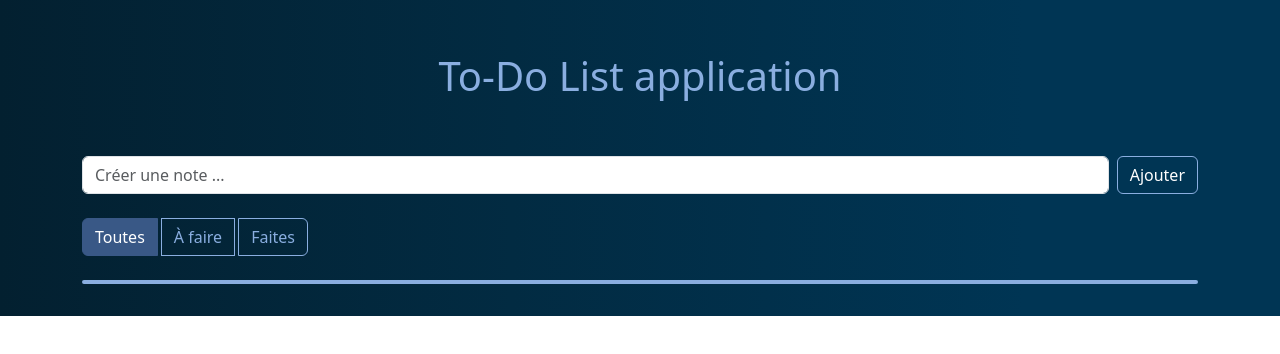
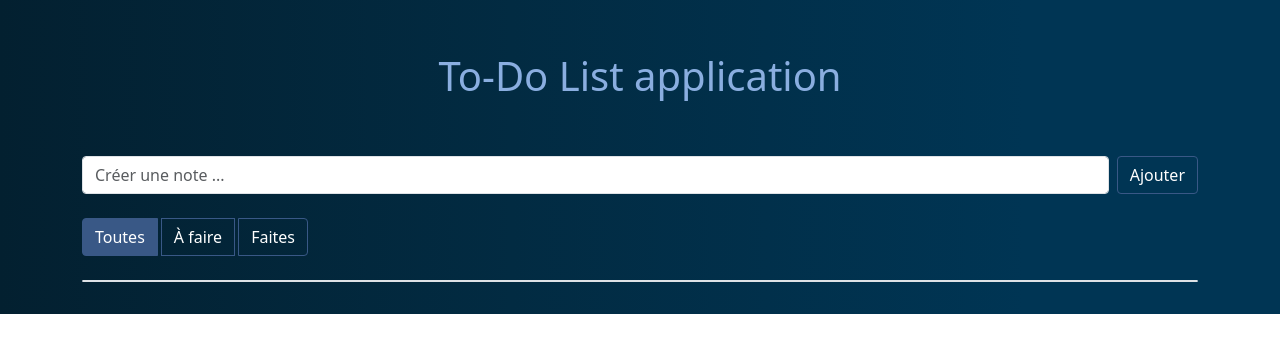
Before and after one commit to Bubhux/App-TodoListCalendar, a React (Vite) app: page / in a window 1280 px wide. Shown: the top 354 px of the page. Built offline with nearby package versions, Linux system fonts and the light colour scheme; the HTML template or start-up script is replaced by a standard one.

Commit message:
Mise à jour V.1.4  Changes to be committed: 	modified:   src/index.css

```diff
--- a/src/index.css
+++ b/src/index.css
@@ -1,12 +1,104 @@
+
+
+/*:root {
+    font-family: Inter, system-ui, Avenir, Helvetica, Arial, sans-serif;
+    line-height: 1.5;
+    font-weight: 400;
+
+    color-scheme: light dark;
+    color: rgba(255, 255, 255, 0.87);
+    background-color: #242424;
+
+    font-synthesis: none;
+    text-rendering: optimizeLegibility;
+    -webkit-font-smoothing: antialiased;
+    -moz-osx-font-smoothing: grayscale;
+}
+
+a {
+    font-weight: 500;
+    color: #646cff;
+    text-decoration: inherit;
+}
+
+a:hover {
+    color: #535bf2;
+}
+
+body {
+    margin: 0;
+    display: flex;
+    place-items: center;
+    min-width: 320px;
+    min-height: 100vh;
+}
+
+h1 {
+    font-size: 3.2em;
+    line-height: 1.1;
+}
+
+button {
+    border-radius: 8px;
+    border: 1px solid transparent;
+    padding: 0.6em 1.2em;
+    font-size: 1em;
+    font-weight: 500;
+    font-family: inherit;
+    background-color: #1a1a1a;
+    cursor: pointer;
+    transition: border-color 0.25s;
+}
+
+button:hover {
+    border-color: #646cff;
+}
+
+button:focus,
+button:focus-visible {
+    outline: 4px auto -webkit-focus-ring-color;
+}*/
+
+:root {
+    /* Button variables */
+    --bs-btn-bg: #395886;
+    --bs-btn-hover-bg: #395886;
+    --bs-btn-border-color: #8AAEE0;
+    --bs-btn-hover-border-color: #395886;
+    --bs-btn-hover-border-color: #395886;
+
+    /* List group variables */
+    --bs-list-group-bg: #395886;
+    --bs-list-group-border-width: 2px;
+    --bs-list-group-border-color: #8AAEE0;
+    --bs-list-group-color: #fff;
+
+    /* Outline primary button variables */
+    --bs-btn-color: #8AAEE0;
+    --bs-btn-hover-color: #fff;
+    --bs-border-radius: 4px;
+
+    /* Active button variables */
+    --bs-btn-active-bg: #395886;
+    --bs-btn-active-border-color: #395886;
+
+    /* General colors */
+    --main-heading-color: #8AAEE0;
+    --body-bg-start: rgba(3, 32, 48, 1);
+    --body-bg-middle: rgba(2, 43, 66, 1);
+    --body-bg-end: rgba(0, 53, 84, 1);
+}
+
+
 /* Background gradient for the body */
 body {
     background: rgb(3, 32, 48);
-    background: linear-gradient(90deg, rgba(3, 32, 48, 1) 0%, rgba(2, 43, 66, 1) 40%, rgba(0, 53, 84, 1) 80%);
+    background: linear-gradient(90deg, var(--body-bg-start) 0%, var(--body-bg-middle) 40%, var(--body-bg-end) 80%);
 }
 
 /* Styles for the main heading */
 h1.text-center {
-    color: #8AAEE0;
+    color: var(--main-heading-color);
     margin-top: 20px;
 }
 
@@ -16,26 +108,25 @@ h1.text-center {
     display: none !important;
 }
 
+.btn-primary {
+    --bs-btn-bg: rgba(57, 88, 134, 0);
+}
+
 /* Custom button styles */
 .btn-custom {
     --bs-btn-hover-bg: #395886;
-    --bs-btn-bg: ##395886;
-    --bs-btn-border-color: #8AAEE0;
     --bs-btn-hover-border-color: #395886;
-    background-color: var(--bs-btn-bg);
-    border-color: var(--bs-btn-border-color);
+    border-color: var(--bs-btn-hover-border-color);
+    border-radius: var(--bs-border-radius);
 }
 
 .btn-custom:hover {
     background-color: var(--bs-btn-hover-bg);
+    border-color: var(--bs-btn-hover-border-color);
 }
 
 /* Custom styles for list group */
 .list-group-custom {
-    --bs-list-group-bg: #395886;
-    --bs-list-group-border-width: 2px;
-    --bs-list-group-border-color: #8AAEE0;
-    --bs-list-group-color: #fff;
     background-color: var(--bs-list-group-bg);
     border: var(--bs-list-group-border-width) solid var(--bs-list-group-border-color);
     color: var(--bs-list-group-color);
@@ -43,19 +134,23 @@ h1.text-center {
 
 /* Custom styles for outline primary button */
 .btn-outline-primary {
-    --bs-btn-color: #8AAEE0;
-    --bs-btn-border-color: #8AAEE0;
-    --bs-btn-hover-color: #fff;
     --bs-btn-hover-bg: #395886;
     --bs-btn-hover-border-color: #395886;
-    border-radius: var(--bs-border-radius, 4px);
-    color: var(--bs-btn-color);
-    border-color: var(--bs-btn-border-color);
+    border-color: var(--bs-btn-hover-border-color);
+    border-radius: var(--bs-border-radius);
+    color: var(--bs-list-group-color);
 }
 
+.btn-outline-primary:hover {
+    color: var(--bs-btn-hover-color);
+    background-color: var(--bs-btn-hover-bg);
+    border-color: var(--bs-btn-hover-border-color);
+}
+
+/* Active button styles */
 .btn-check:checked+.btn, .btn.active, .btn.show, .btn:first-child:active, :not(.btn-check)+.btn:active {
-    background-color: #395886;
-    border-color: #395886;
+    --bs-btn-active-bg: #395886;
+    --bs-btn-active-border-color: #395886;
 }
 
 /* Left-align the container */
```
